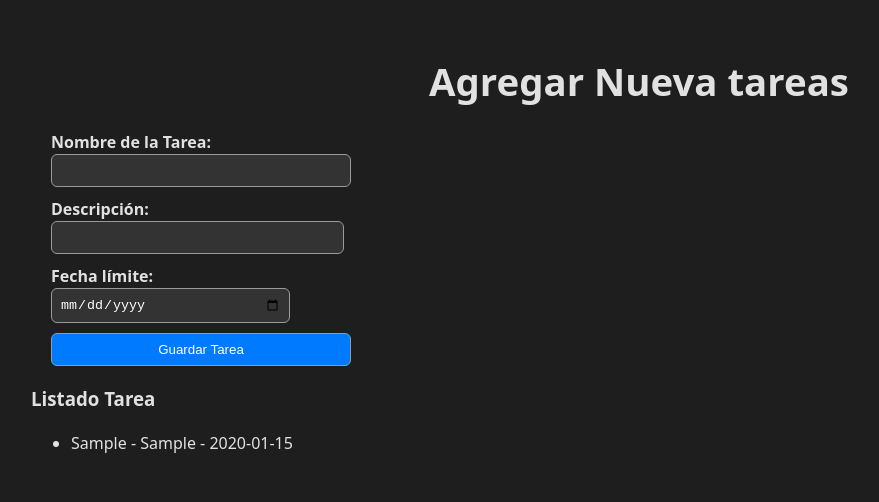
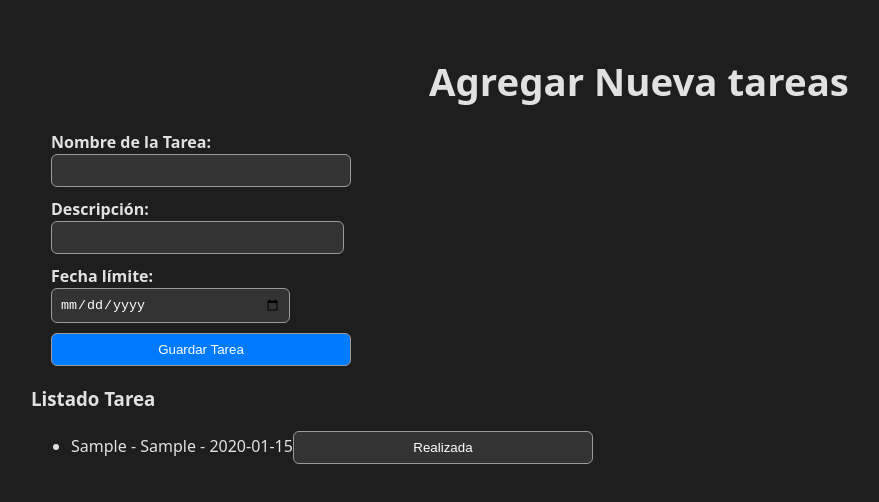
Before and after one commit to LautyCano/TP3PV2025Grupo17, a React (Vite) app: page / in a window 1280 px wide. Both pictures are taken after typing "Sample", "Sample", "2020-01-15" into the empty fields and a click on the button "Guardar Tarea". Shown: the top 502 px of the page, without its empty margins (1-880 px from the left). Built offline with nearby package versions, Linux system fonts and the light colour scheme.

Commit message:
boton realizado por Muro Lautaro

```diff
--- a/src/assets/components/Tarea.jsx
+++ b/src/assets/components/Tarea.jsx
@@ -1,42 +1,42 @@
 import '/src/assets/css/tarea.css';
 import { useState } from "react";
 
-
-
 function Tarea() {
-
     const [nombre, setNombre] = useState("");
     const [descripcion, setDescripcion] = useState("");
     const [fecha, setFecha] = useState("");
-
     const [tareas, setTareas] = useState([]);
 
-    let idContador = 0;
+    let idContador = tareas.length;
 
     const manejarEnvio = (e) => {
         e.preventDefault();
 
-            //Creacion de la Nueva Tarea
         const nuevaTarea = {
             id: ++idContador,
             nombre,
             descripcion,
-                fecha
+            fecha,
+            realizada: false
         };
 
-            //se agrega nueva tarea al Arreglo
         setTareas([...tareas, nuevaTarea]);
-            console.log("Lista de tareas actualizada:",[...tareas, nuevaTarea]);
+        console.log("Lista de tareas actualizada:", [...tareas, nuevaTarea]);
 
-            //limpia el Formulario
         setNombre("");
         setDescripcion("");
         setFecha("");
     };
 
+    const marcarComoRealizada = (id) => {
+        const tareasActualizadas = tareas.map(tarea =>
+            tarea.id === id ? { ...tarea, realizada: true } : tarea
+        );
+        setTareas(tareasActualizadas);
+    };
+
     return (
         <div>
-
             <div className='Titulo'>
                 <h1>Agregar Nueva tareas</h1>
             </div>
@@ -46,38 +46,49 @@ function Tarea() {
                     <div className='Nombre'>
                         <label>Nombre de la Tarea:</label>
                         <input
-                        type="text" id="nombre" name="nombre"
+                            type="text"
+                            id="nombre"
+                            name="nombre"
                             value={nombre}
                             onChange={(e) => setNombre(e.target.value)}
-                        required/>
+                            required />
                     </div>
 
                     <div className='Descrip'>
                         <label>Descripción:</label>
                         <input
-                        type="text" id="descripcion" name="descripcion"
+                            type="text"
+                            id="descripcion"
+                            name="descripcion"
                             value={descripcion}
                             onChange={(e) => setDescripcion(e.target.value)}
-                        required/>
+                            required />
                     </div>
 
                     <div className='Limite'>
-                        <label >Fecha límite:</label>
+                        <label>Fecha límite:</label>
                         <input
-                        type="date" id="fecha" name="fecha"
+                            type="date"
+                            id="fecha"
+                            name="fecha"
                             value={fecha}
                             onChange={(e) => setFecha(e.target.value)}
-                        required/>
+                            required />
                     </div>
 
                     <button type="submit">Guardar Tarea</button>
                 </form>
             </div>
+
             <h3>Listado Tarea</h3>
             <ul>
                 {tareas.map((tarea) => (
                     <li key={tarea.id}>
-                            <span>{tarea.nombre}</span> - <span>{tarea.descripcion}</span> - <span>{tarea.fecha}</span>
+                        <span style={{ textDecoration: tarea.realizada ? 'line-through' : 'none' }}>
+                            {tarea.nombre} - {tarea.descripcion} - {tarea.fecha}
+                        </span>
+
+                        <button type="button" onClick={() => marcarComoRealizada(tarea.id)}> Realizada </button>
                     </li>
                 ))}
             </ul>
@@ -85,4 +96,4 @@ function Tarea() {
     );
 }
 
-export default Tarea
+export default Tarea;
--- a/src/assets/css/Tarea.css
+++ b/src/assets/css/Tarea.css
@@ -30,3 +30,7 @@ form {
   button[type="submit"]:hover {
     background-color: #005fa3;
   }
+  .tachado {
+    text-decoration: line-through;
+    color: gray;
+  }
```
Lines whose indentation alone changed are shown as unchanged.
